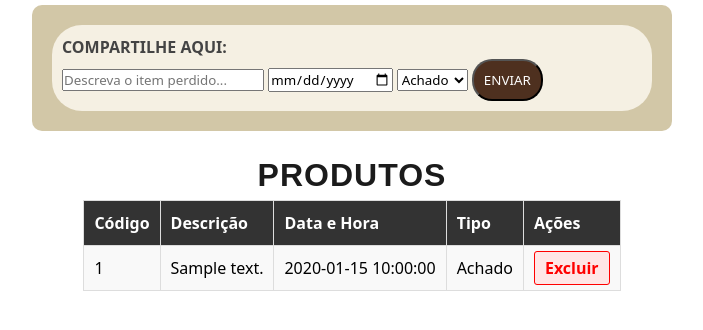
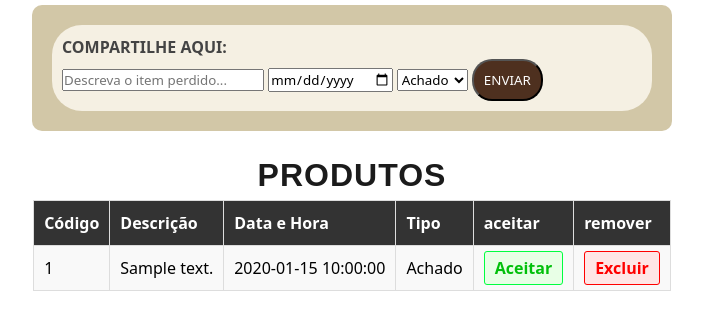
Before and after one commit to AndreyGalaxz/projetoCaens, a PHP site: page /create_read_home.php in a window 1280 px wide. Shown: the part 135-465 px from the top of the page, without its empty margins (288-991 px from the left). Run offline with PHP 8.4, Linux system fonts and the light colour scheme; tables that the repository leaves empty hold one stand-in row (values such as "Sample post").

Commit message:
adicionado botão aceitar

```diff
--- a/css/home.css
+++ b/css/home.css
@@ -234,6 +234,20 @@ echo '<th class="item_titulo_home">Código</th>';
 }
 
 /* Estilo para o link de excluir */
+.btnAceitar {
+  color: #01c00a;
+  text-decoration: none;
+  font-weight: bold;
+  padding: 5px 10px;
+  border: 1px solid #00ff40;
+  border-radius: 3px;
+  background-color: #e8ffe6;
+  transition: background-color 0.3s ease, color 0.3s ease;
+}
+.btnAceitar:hover {
+  background-color: #d2ffcc;
+  color: #009921;
+}
 .btnExcluir {
   color: #ff0000;
   text-decoration: none;
--- a/php/create_read_home.php
+++ b/php/create_read_home.php
@@ -66,9 +66,12 @@
                 <th class="item_titulo_home">Descrição</th>
                 <th class="item_titulo_home">Data e Hora</th>
                 <th class="item_titulo_home">Tipo</th>
-                <th class="item_titulo_home">Ações</th>
+                <th class="item_titulo_home">aceitar</th>
+                <th class="item_titulo_home">remover</th>
                 </tr>
                 </thead>
+
+
                 <?php
                 include '../php/principais_funcoes.php';
                 // Função para obter os produtos cadastrados
@@ -88,9 +91,14 @@
                 echo '<td class="produto_home">' . htmlspecialchars($linha["descricao"]) . '</td>';
                 echo '<td class="produto_home">' . htmlspecialchars($linha["dataHora"]) . '</td>';
                 echo '<td class="produto_home">' . $tipoTexto . '</td>';
+                echo '<td class="produto_home"><a class="btnAceitar" href="../php/aceitar_produto.php?id_produto='
+                    . htmlspecialchars($linha["id_produto"])
+                    . '" onclick="return confirm(\'Tem certeza que deseja aceitar este produto?\');">Aceitar</a></td>';
+
                 echo '<td class="produto_home"><a class="btnExcluir" href="../php/delete_produto.php?id_produto='
                     . htmlspecialchars($linha["id_produto"])
                     . '" onclick="return confirm(\'Tem certeza que deseja excluir este produto?\');">Excluir</a></td>';
+
                 echo '</tr>';
                 }
                 ?>
--- a/php/principais_funcoes.php
+++ b/php/principais_funcoes.php
@@ -59,4 +59,19 @@ function excluir_produto($id_produto)
         die("Erro ao excluir produto: " . $e->getMessage());
     }
 }
+
+
+function aceitar_produto($id_produto)
+{
+    try {
+        $conn = conectar();
+        $sql = "DELETE FROM produtos WHERE id_produto = :ID_PRODUTO";
+        $instrucao = $conn->prepare($sql);
+        $instrucao->bindParam(":ID_PRODUTO", $id_produto);
+        $instrucao->execute();
+        header('Location: create_read_home.php');
+    } catch (PDOException $e) {
+        die("Erro ao excluir produto: " . $e->getMessage());
+    }
+}
 ?>
```
